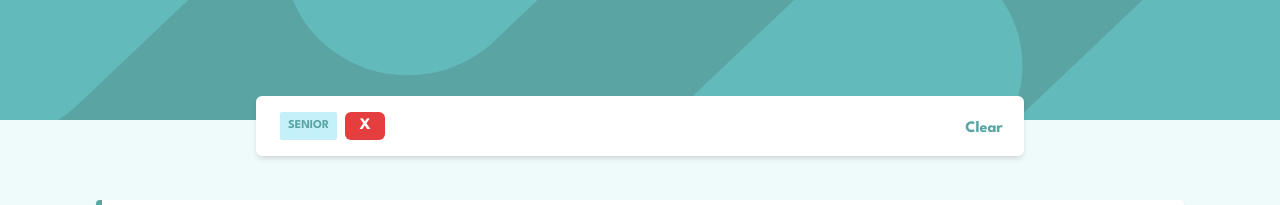
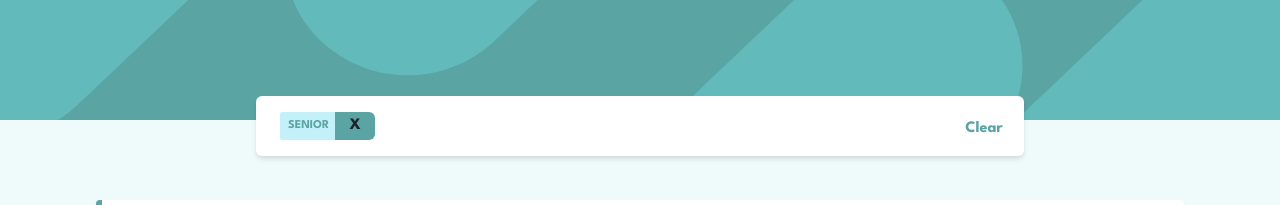
Before and after one commit to radriann/react-filtering-static-jobs, a React (Vite) app: page / in a window 1280 px wide. Both pictures are taken after a click on the element "SENIOR". Shown: the top 205 px of the page. Built offline with nearby package versions, Linux system fonts and the light colour scheme.

Commit message:
added styles to delete button

```diff
--- a/src/components/BadgesContainer.jsx
+++ b/src/components/BadgesContainer.jsx
@@ -21,7 +21,6 @@ export const BadgesContainer = () => {
     >
       <Flex
         alignItems='center'
-        gap='10px'
         display='inline'
       >
         {
@@ -32,6 +31,8 @@ export const BadgesContainer = () => {
                 w='fit-content'
                 alignItems='center'
                 display='inline'
+                position='relative'
+                mr='2rem'
               >
                 <Badge
                   bgColor='cyan.100'
@@ -49,10 +50,16 @@ export const BadgesContainer = () => {
               </Badge>
               <Button
                 onClick={removeFilter}
-                colorScheme='red'
+                bgColor='primary.desaturated-dark-cyan'
+                borderRadius='0px'
+                borderTopRightRadius='6px'
+                borderBottomRightRadius='6px'
                 w='30px'
                 h='28px'
                 value={filter}
+                position='absolute'
+                right='-30px'
+                _hover={{ bgColor: 'gray.800' }}
               >
                 X
               </Button>
```
